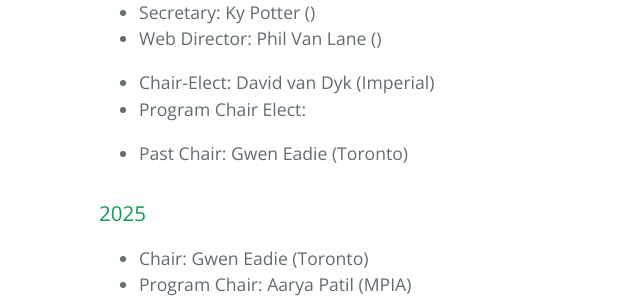
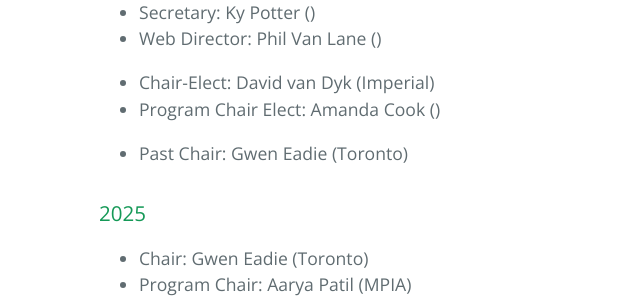
Before and after one commit to aigamstat/aigamstat.github.io, a Jekyll site: the page built from about_us.md, in a window 1280 px wide and 900 px high, scrolled down 619 px. Shown: the part 163-461 px from the top of the window, without its empty margins (125-765 px from the left). Built offline with Jekyll 4.4.1, drawn with Linux system fonts in a browser that asks for light colours.

Commit message:
Update about_us.md

```diff
--- a/about_us.md
+++ b/about_us.md
@@ -28,7 +28,7 @@
 - Web Director: Phil Van Lane ()
 
 - Chair-Elect: David van Dyk (Imperial)
-- Program Chair Elect:
+- Program Chair Elect: Amanda Cook ()
 
 - Past Chair: Gwen Eadie (Toronto)
 
```
